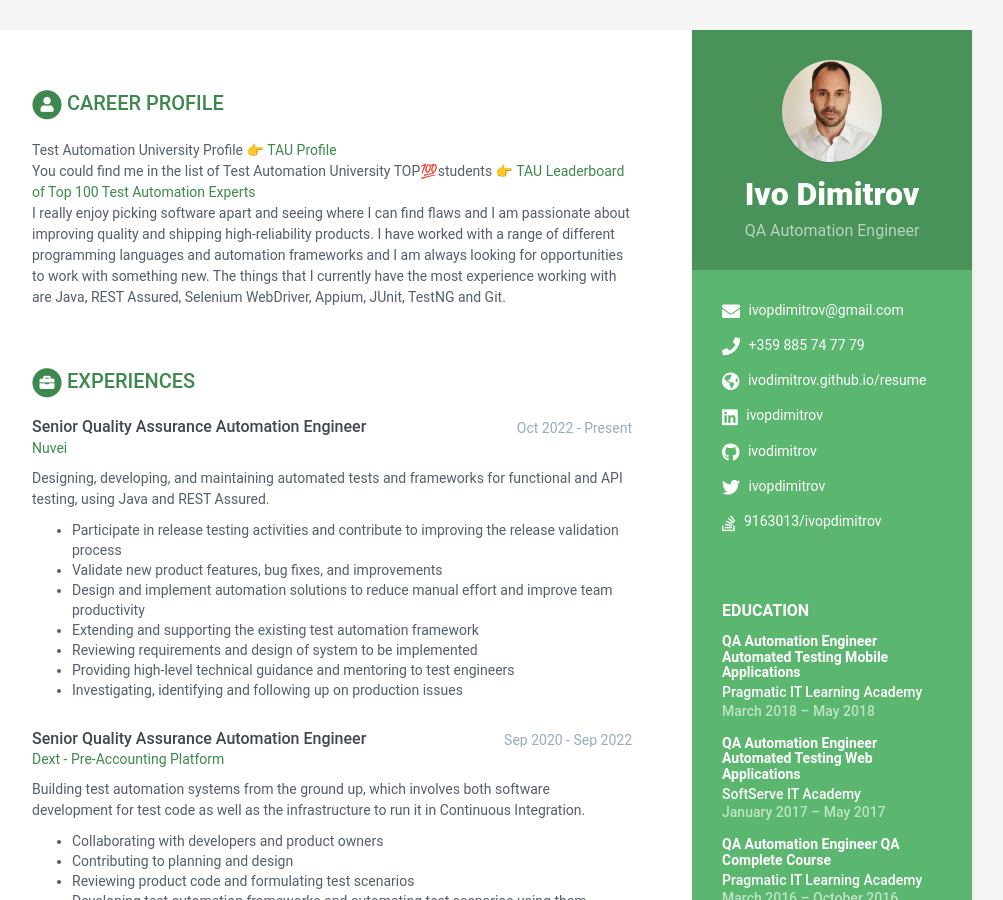
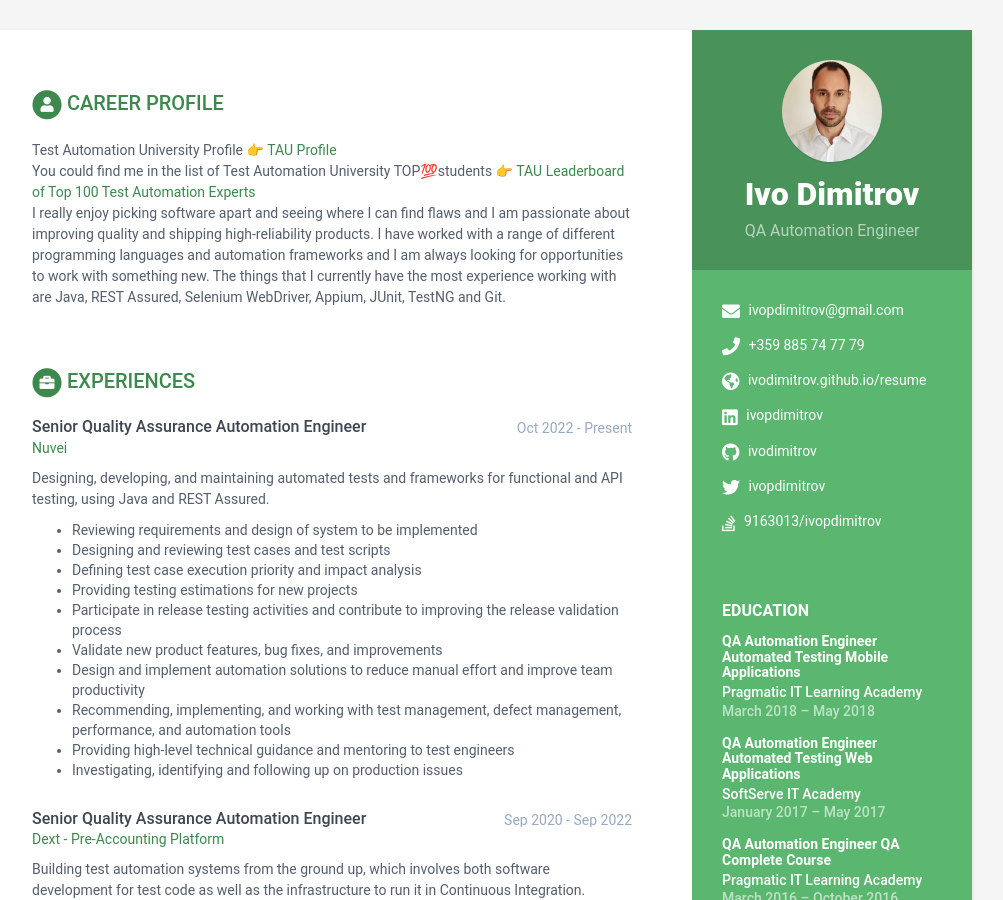
Before and after one commit to ivodimitrov/resume, a Jekyll site: the page built from index.html, in a window 1280 px wide and 900 px high. Shown: the whole window, without its empty margins (168-1171 px from the left). Built offline with Jekyll 4.4.1, drawn with Linux system fonts in a browser that asks for light colours.

Commit message:
Revise QA Automation Engineer role responsibilities
Updated responsibilities for Senior Quality Assurance Automation Engineer role, including reviewing requirements, designing test cases, and recommending tools.

```diff
--- a/_data/data.yml
+++ b/_data/data.yml
@@ -102,11 +102,15 @@ experiences:
       Designing, developing, and maintaining automated tests and frameworks for functional and API testing,
       using Java and REST Assured.
 
+        - Reviewing requirements and design of system to be implemented
+        - Designing and reviewing test cases and test scripts
+        - Defining test case execution priority and impact analysis
+        - Providing testing estimations for new projects
         - Participate in release testing activities and contribute to improving the release validation process
         - Validate new product features, bug fixes, and improvements
         - Design and implement automation solutions to reduce manual effort and improve team productivity
-        - Extending and supporting the existing test automation framework
-        - Reviewing requirements and design of system to be implemented
+        - Recommending, implementing, and working with test management, defect management, performance, and
+        automation tools
         - Providing high-level technical guidance and mentoring to test engineers
         - Investigating, identifying and following up on production issues
 
```
